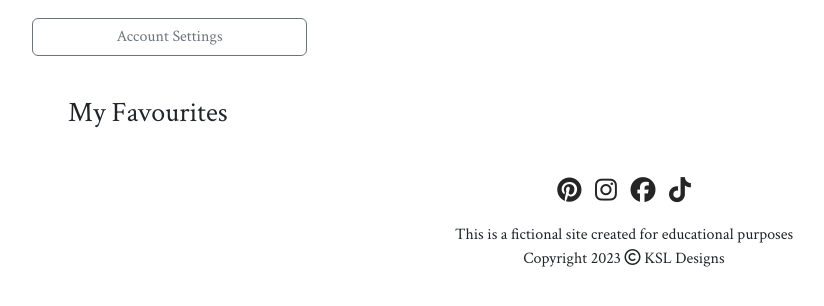
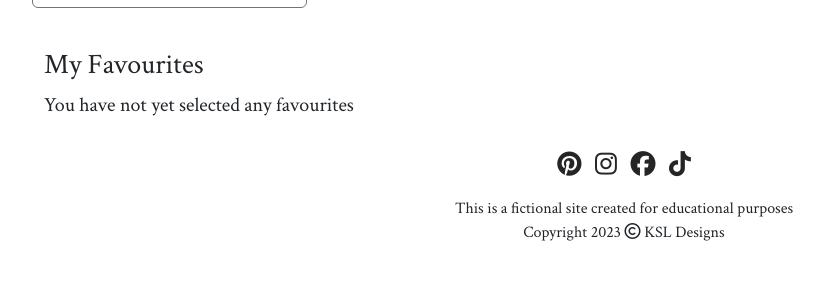
Before and after one commit to llewellynksj/little-white-dress, a Django app: template customer/templates/profile.html in a window 1280 px wide. Shown: the part 457-763 px from the top of the page, without its empty margins (16-840 px from the left). Run offline with Django 3.2, Linux system fonts and the light colour scheme; the template is opened without the code that fills it, so the values that code supplies are empty; the visitor is signed in with stand-in values (Sample User, id 1); some libraries are stand-ins or nearby versions.

Commit message:
Amend styles on Profile page and show text if no favourites

```diff
--- a/customer/templates/profile.html
+++ b/customer/templates/profile.html
@@ -6,13 +6,15 @@
     <div class="container-fluid body-content">
         <h1>My Account</h1>
         <h3>Welcome to your profile page {{ user.first_name }}</h3>
-        <br />
+
+        <!-- Profile Buttons -->
         <div>
             <a class="link-no-decor" href="{% url 'update_profile' user.customer.id %}"><button class="btn btn-outline-secondary mx-2 page-button">Update Your Profile</button></a>
             <a class="link-no-decor" href=""><button class="btn btn-outline-secondary mx-2 page-button">Book An Appointment</button></a>
             <a class="link-no-decor" href="{% url 'community' %}"><button class="btn btn-outline-secondary mx-2 page-button">Community Recommendations</button></a>
         </div>
-            <br />
+
+        <!-- Profile Information -->
         <div class="profile-section">
             <img src="{{ user.customer.profile_pic.url }}" alt="" class="rounded-circle profile-pic">
             <br><br><br>
@@ -28,9 +30,10 @@
             <a class="link-no-decor" href="{% url 'settings' %}"><button class="btn btn-outline-secondary mx-2 page-button">Account Settings</button></a>
         </div>
 
-        <h3 class="mt-2 p-4 favs-title">My Favourites</h3>
-            {% if not user.fav_products %}
-                <p class="lead">You have not yet selected any favourites</p>
+        <!-- Favourites -->
+        <h3 class="mt-2 pt-4 favs-title">My Favourites</h3>
+            {% if not user.fav_products.all %}
+                <p class="lead favs-title">You have not yet selected any favourites</p>
             {% else %}
                 <div class="container-fluid">
                     <div class="row row-cols-1 row-cols-sm-3 row-cols-md-4">
--- a/templates/contact.html
+++ b/templates/contact.html
@@ -8,7 +8,7 @@
     <!-- Find us section -->
     <div class="row location-section">
         <div class="about-text col-12">
-            <!-- <h3>Find Us</h3> -->
+            <h3>Find Us</h3>
             <p>Little White Dress is located on-site at the Rockery Bay Vineyard on the outskirts of Exeter.</p>
             <p>We have plenty of on-site parking, making your visit to us as stress-free as possible!</p>
             <p><em>Please note that we are open to pre-booked appointments only</em></p>
```
